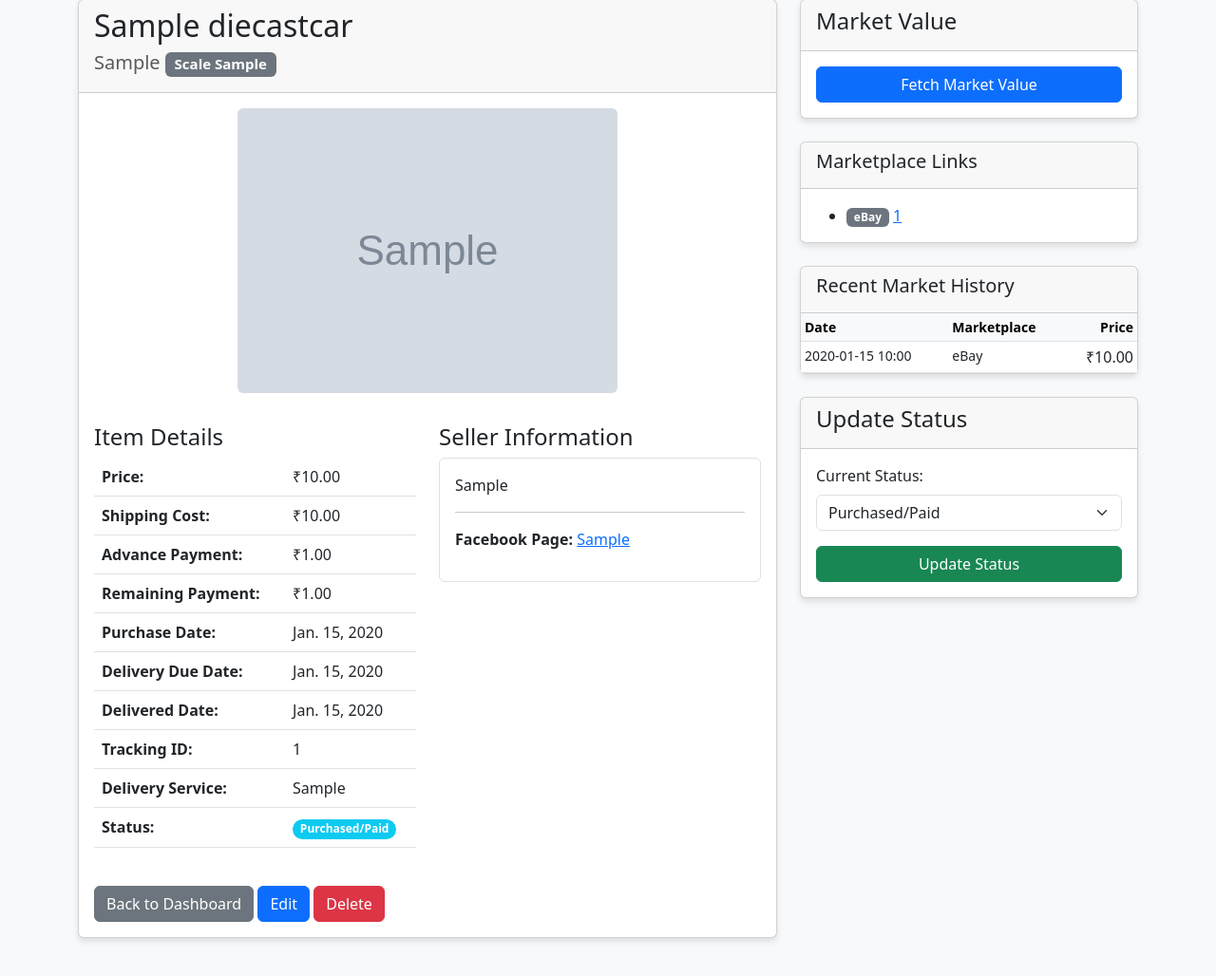
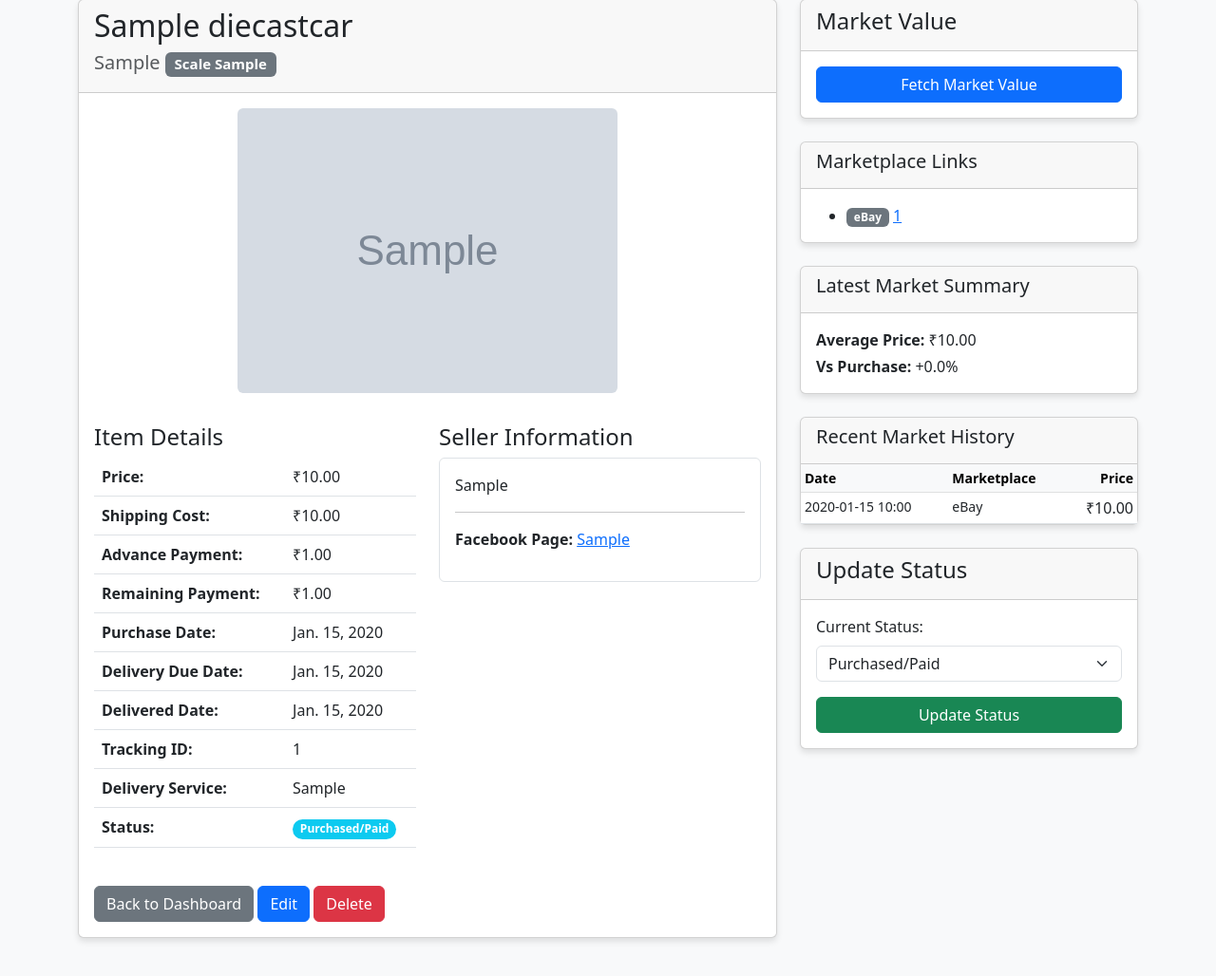
Before and after one commit to Anudeep28/Diecast_cars_pro, a Django app: page /car/1/ in a window 1280 px wide. Shown: the part 171-1199 px from the top of the page at 95% size. Run offline with Django 5.2, Linux system fonts and the light colour scheme; a user stored in the database is signed in; tables that the repository leaves empty hold one stand-in row (values such as "Sample post"); grey boxes marked "Sample" are stand-in pictures; some libraries are stand-ins or nearby versions.

Commit message:
Improved version of market price data version 3

```diff
--- a/inventory/templates/inventory/car_detail.html
+++ b/inventory/templates/inventory/car_detail.html
@@ -143,6 +143,7 @@
                 <div id="market-price-result" class="mt-3" style="display: none;">
                     <h4>Market Analysis</h4>
                     <p><strong>Average Price:</strong> <span id="average-price"></span></p>
+                    <p class="mb-2"><strong>Vs Purchase:</strong> <span id="vs-purchase"></span></p>
                     <h5>Source Quotes:</h5>
                     <div class="table-responsive">
                         <table class="table table-sm table-striped">
@@ -193,8 +194,18 @@
         </div>
         {% endif %}
 
+        <!-- Latest Market Summary -->
+        <div class="card mb-4">
+            <div class="card-header">
+                <h5>Latest Market Summary</h5>
+            </div>
+            <div class="card-body">
+                <p class="mb-1"><strong>Average Price:</strong> <span id="latest-avg-price">{% if latest_avg_price %}₹{{ latest_avg_price|floatformat:2 }}{% else %}Not available{% endif %}</span></p>
+                <p class="mb-0"><strong>Vs Purchase:</strong> <span id="latest-vs-purchase">{% if pct_vs_purchase is not None %}{% if pct_vs_purchase >= 0 %}+{% endif %}{{ pct_vs_purchase }}%{% else %}N/A{% endif %}</span></p>
+            </div>
+        </div>
+
         <!-- Price History -->
-        {% if price_history %}
         <div class="card mb-4">
             <div class="card-header">
                 <h5>Recent Market History</h5>
@@ -208,7 +219,8 @@
                             <th class="text-end small">Price</th>
                         </tr>
                     </thead>
-                    <tbody>
+                    <tbody id="price-history-body">
+                        {% if price_history %}
                             {% for mp in price_history %}
                             <tr>
                                 <td class="small">{{ mp.fetched_at|date:'Y-m-d H:i' }}</td>
@@ -216,11 +228,16 @@
                                 <td class="text-end">₹{{ mp.price }}</td>
                             </tr>
                             {% endfor %}
+                        {% else %}
+                            <tr data-placeholder="true">
+                                <td colspan="3" class="text-center text-muted small">No market history yet.</td>
+                            </tr>
+                        {% endif %}
                     </tbody>
                 </table>
             </div>
         </div>
-        {% endif %}
+
 
         <div class="card">
             <div class="card-header">
@@ -292,12 +309,39 @@
 {% block extra_js %}
 <script>
     document.getElementById('fetch-market-price-btn').addEventListener('click', function() {
-        const carId = {{ car.pk }};
+        const carId = Number("{{ car.pk }}");
         const resultDiv = document.getElementById('market-price-result');
         const loadingDiv = document.getElementById('market-price-loading');
         const errorDiv = document.getElementById('market-price-error');
         const avgPriceSpan = document.getElementById('average-price');
+        const vsPurchaseSpan = document.getElementById('vs-purchase');
         const quotesList = document.getElementById('quotes-list');
+        const historyBody = document.getElementById('price-history-body');
+        const latestAvgSpan = document.getElementById('latest-avg-price');
+        const latestVsPurchaseSpan = document.getElementById('latest-vs-purchase');
+
+        const sourceDisplay = {
+            'web': 'Web Search',
+            'hobbydb': 'hobbyDB',
+            'diecast_auction': 'Diecast Auction',
+            'facebook': 'Facebook',
+            'ebay': 'eBay'
+        };
+
+        function formatDate(isoStr) {
+            try {
+                const d = isoStr ? new Date(isoStr) : new Date();
+                const pad = n => String(n).padStart(2, '0');
+                const y = d.getFullYear();
+                const m = pad(d.getMonth() + 1);
+                const day = pad(d.getDate());
+                const h = pad(d.getHours());
+                const min = pad(d.getMinutes());
+                return `${y}-${m}-${day} ${h}:${min}`;
+            } catch (e) {
+                return isoStr || '';
+            }
+        }
 
         // Show loading indicator
         loadingDiv.style.display = 'block';
@@ -318,6 +362,23 @@
                     avgPriceSpan.textContent = `₹${data.average_price_inr}`;
                 } else {
                     avgPriceSpan.textContent = 'Not available';
+                }
+
+                // Vs Purchase
+                if (typeof data.percent_change_from_purchase !== 'undefined' && data.percent_change_from_purchase !== null) {
+                    const val = parseFloat(data.percent_change_from_purchase);
+                    if (!isNaN(val)) {
+                        const sign = val >= 0 ? '+' : '';
+                        vsPurchaseSpan.textContent = `${sign}${val}%`;
+                        // also update the summary card
+                        if (latestVsPurchaseSpan) latestVsPurchaseSpan.textContent = `${sign}${val}%`;
+                    } else {
+                        vsPurchaseSpan.textContent = 'N/A';
+                        if (latestVsPurchaseSpan) latestVsPurchaseSpan.textContent = 'N/A';
+                    }
+                } else {
+                    vsPurchaseSpan.textContent = 'N/A';
+                    if (latestVsPurchaseSpan) latestVsPurchaseSpan.textContent = 'N/A';
                 }
 
                 quotesList.innerHTML = '';
@@ -383,13 +444,59 @@
                         quotesList.appendChild(row);
                     });
                 } else {
-                    const listItem = document.createElement('li');
-                    listItem.className = 'list-group-item';
-                    listItem.textContent = 'No quotes found.';
-                    quotesList.appendChild(listItem);
+                    const emptyRow = document.createElement('tr');
+                    const td = document.createElement('td');
+                    td.colSpan = 5;
+                    td.className = 'text-center text-muted';
+                    td.textContent = 'No quotes found.';
+                    emptyRow.appendChild(td);
+                    quotesList.appendChild(emptyRow);
                 }
 
                 resultDiv.style.display = 'block';
+
+                // Update Latest Market Summary (average)
+                if (latestAvgSpan) {
+                    if (data.average_price_inr) {
+                        latestAvgSpan.textContent = `₹${data.average_price_inr}`;
+                    } else {
+                        latestAvgSpan.textContent = 'Not available';
+                    }
+                }
+
+                // Dynamically update Recent Market History with new quotes
+                if (historyBody && data.quotes && data.quotes.length > 0) {
+                    const placeholder = historyBody.querySelector('tr[data-placeholder="true"]');
+                    if (placeholder) placeholder.remove();
+
+                    data.quotes.forEach(quote => {
+                        const tr = document.createElement('tr');
+                        const dateTd = document.createElement('td');
+                        dateTd.className = 'small';
+                        dateTd.textContent = formatDate(quote.fetched_at);
+                        const marketTd = document.createElement('td');
+                        marketTd.className = 'small';
+                        marketTd.textContent = sourceDisplay[quote.source] || (quote.source || '—');
+                        const priceTd = document.createElement('td');
+                        priceTd.className = 'text-end';
+                        if (quote.price_inr) {
+                            priceTd.textContent = `₹${quote.price_inr}`;
+                        } else if (quote.original_price && quote.original_currency) {
+                            priceTd.textContent = `${quote.original_price} ${quote.original_currency}`;
+                        } else {
+                            priceTd.textContent = 'N/A';
+                        }
+                        tr.appendChild(dateTd);
+                        tr.appendChild(marketTd);
+                        tr.appendChild(priceTd);
+                        historyBody.insertBefore(tr, historyBody.firstChild);
+                    });
+
+                    // Trim to 10 rows
+                    while (historyBody.children.length > 10) {
+                        historyBody.removeChild(historyBody.lastChild);
+                    }
+                }
             })
             .catch(error => {
                 loadingDiv.style.display = 'none';
--- a/inventory/views.py
+++ b/inventory/views.py
@@ -293,6 +293,20 @@ def car_detail(request, pk):
     price_history = list(market_qs[:10])
     market_links = list(car.market_links.all())
 
+    # Latest averaged price (from most recent fetch batch) and % vs purchase
+    latest_avg_price = None
+    pct_vs_purchase = None
+    try:
+        if market_latest is not None:
+            latest_batch_time = market_latest.fetched_at
+            batch_qs = MarketPrice.objects.filter(car=car, fetched_at=latest_batch_time)
+            latest_avg_price = batch_qs.aggregate(avg=Avg('price'))['avg']
+            if latest_avg_price and car.price and float(car.price) > 0:
+                pct_vs_purchase = round(((float(latest_avg_price) - float(car.price)) / float(car.price)) * 100.0, 2)
+    except Exception:
+        latest_avg_price = None
+        pct_vs_purchase = None
+
     context = {
         'car': car,
         'feedback_form': feedback_form,
@@ -301,6 +315,8 @@ def car_detail(request, pk):
         'market_change_pct': market_change_pct,
         'price_history': price_history,
         'market_links': market_links,
+        'latest_avg_price': latest_avg_price,
+        'pct_vs_purchase': pct_vs_purchase,
     }
     return render(request, 'inventory/car_detail.html', context)
 
```
Also changed, not shown: inventory/api_views.py (+14 -1 lines), inventory/market_services.py (+11 -4 lines). Lines whose indentation alone changed are shown as unchanged.
